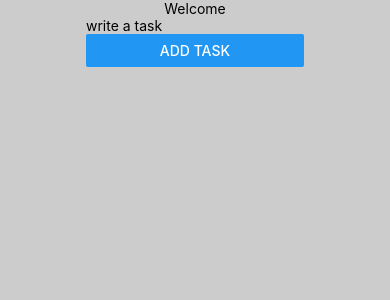
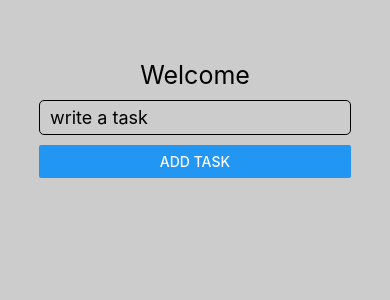
Before and after one commit to MubeenYasin/SimpleToDoApp, a React Native app: screen / in a window 390 px wide. Shown: the top 300 px of the page. Built offline with nearby package versions, Linux system fonts and the light colour scheme.

Commit message:
css near to complete

```diff
--- a/App.js
+++ b/App.js
@@ -1,12 +1,13 @@
 import { StyleSheet, Text, View } from 'react-native';
-import Input from './components/Input';
 import Input2 from './components/Input2';
 
 export default function App(props) {
   return (
     <View style={styles.container}>
-      <Text>Welcome</Text>
-      <Input />
+      <View style={styles.appArea}>
+        <Text style={styles.heading}>Welcome</Text>
+        <Input2 />
+      </View>
     </View>
   );
 }
--- a/components/Input.js
+++ /dev/null
@@ -1,28 +0,0 @@
-import React, { useState } from "react";
-import { TextInput, View, Text, Button } from "react-native";
-import TaskList from "./TaskList";
-
-const Input = (props) => {
-    // useState to set state of user input
-    const [inpuText, setInpuText] = useState('')
-
-    // set state into inputText
-    function InputedText(inputext){
-        setInpuText(inputext)
-    }
-
-    return (
-        <View>
-            {/* to get input from user */}
-            <TextInput placeholder='write a task' onChangeText={InputedText} />
-            {/* <Text>{inpuText}</Text> */}
-
-            {/* to pass input to second component */}
-            <TaskList myInput={inpuText}/>
-
-
-        </View>
-    );
-}
-
-export default Input;
--- a/components/Input2.js
+++ b/components/Input2.js
@@ -12,7 +12,6 @@ const Input2 = () => {
     return (
         <View>
         <TextInput style={styles.inputBar} placeholder='write a task' onChangeText={inputedText} />
-        {/* <Text>{inputText}</Text> */}
 
         <TaskList2 myInput={inputText}/>
         </View>
@@ -28,7 +27,7 @@ const styles = StyleSheet.create({
         borderRadius: 5,
         height:35,
         marginVertical: 10,
-        paddingHorizontal: 5,
+        paddingHorizontal: 10,
         fontSize: 18,
     }
 });
--- a/components/TaskList.js
+++ /dev/null
@@ -1,27 +0,0 @@
-import { useState } from "react";
-import { View, Text, Button } from "react-native";
-
-const TaskList = (props) => {
-
-    const [taskList, setTaskList] = useState([])
-
-    function AddTask(){
-        if(props.myInput == ''){
-            alert('please write a task')
-        }else{
-        setTaskList([...taskList, props.myInput])
-        }
-    }
-    return (
-        <View>
-            <Button title="add task" onPress={AddTask} />
-            {/* <Text>Data from Input : {props.myInput}</Text> */}
-            {
-                taskList.map((item, i) => <Text key={i}>{i}{item}</Text>)
-            }
-        </View>
-      );
-}
-
-
-export default TaskList;
--- a/components/TaskList2.js
+++ b/components/TaskList2.js
@@ -15,7 +15,7 @@ const TaskList2 = (props) => {
                 setTaskList2([...tasklist2, props.myInput])
             }
             else {
-                alert('Only 10 Task can be added. Buy premium version to add unlimeted task')
+                alert('--------Only 10 Task can be added--------- Buy premium version to add unlimeted task')
             }
         }
     }
@@ -29,7 +29,7 @@ const TaskList2 = (props) => {
                     tasklist2.map((item, i) =>
                         <View>
                             <Text style={styles.list} key={i}>
-                                {i + 1}:   {item}
+                                {i + 1}: {item}
                             </Text>
                         </View>
                     )
@@ -51,6 +51,6 @@ const styles = StyleSheet.create({
         marginVertical: 3,
         verticalAlign: 'middle',
         padding: 3,
-        paddingHorizontal: 5,
+        paddingHorizontal: 10,
     }
 })
```
